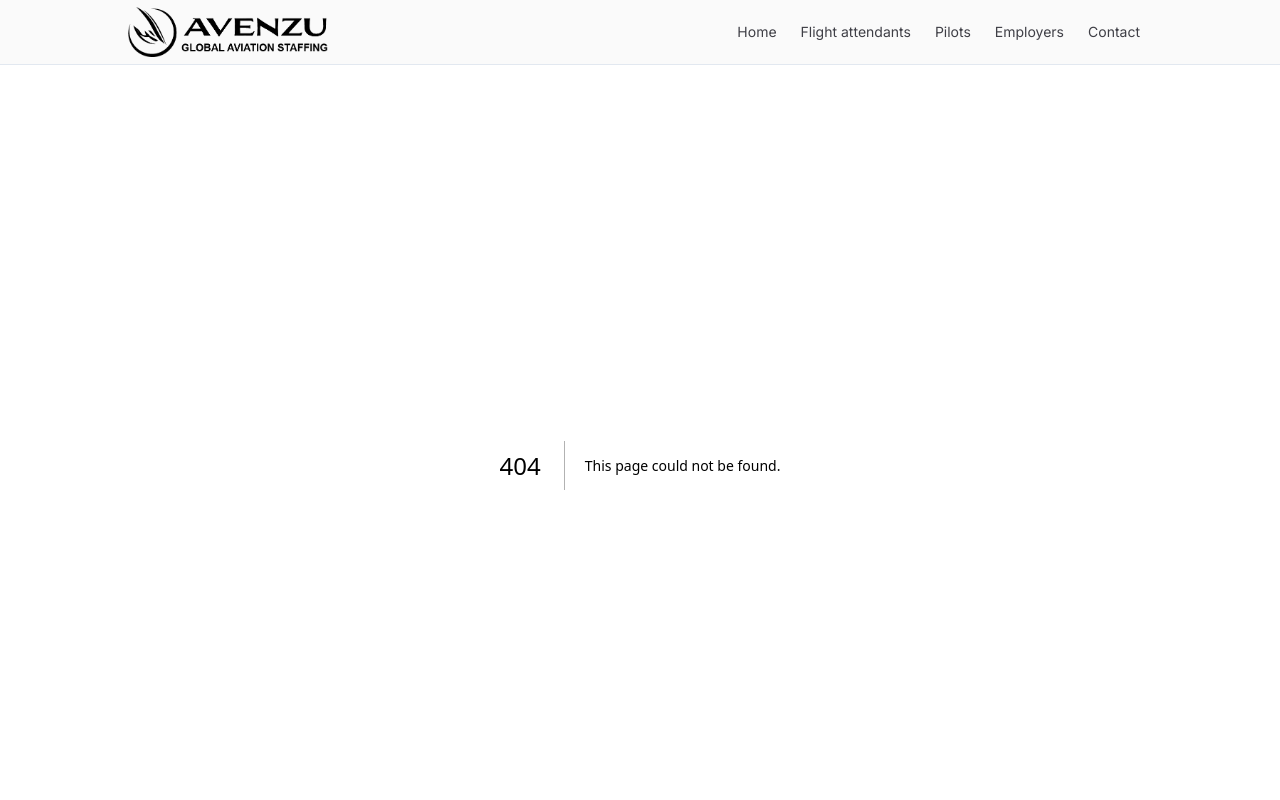
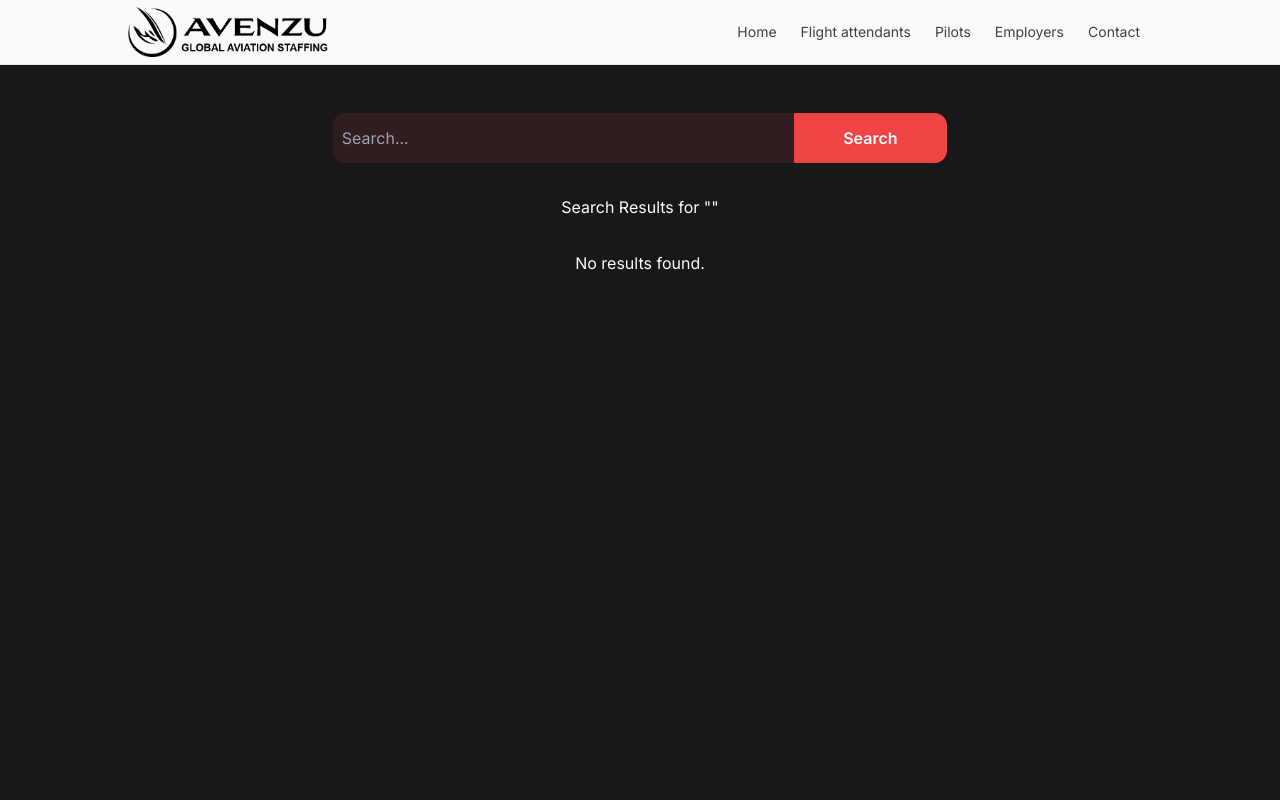
Before and after one commit to max-carver/avenzu_, a Next.js app: page /pilots/candidates/search in a window 1280 px wide. Before the commit this address had no page. Shown: the top 800 px of the page. Built offline with nearby package versions, Linux system fonts and the light colour scheme.

Commit message:
refactored search code

```diff
--- a/src/app/search/page.tsx
+++ b/src/app/pilots/candidates/search/page.tsx
@@ -3,21 +3,31 @@
 import { useSearchParams } from "next/navigation";
 import { PilotSubmission } from "@/lib/data";
 import SearchInput from "@/components/form/SearchInput";
+import { useEffect, useState } from "react";
 
 const SearchResultsPage = () => {
+  const [searchResults, setSearchResults] = useState<PilotSubmission[]>([]);
   const searchParams = useSearchParams();
   const searchQuery = searchParams.get("q");
-  const searchResults = searchParams.get("results");
-  const parsedResults = JSON.parse(
-    decodeURIComponent(searchResults as string)
-  ) as PilotSubmission[];
+
+  const handleSearchResults = (newResults: PilotSubmission[]) => {
+    setSearchResults(newResults);
+  };
+
+  useEffect(() => {
+    let storedResults: string | null = "";
+    storedResults = sessionStorage.getItem("searchResults");
+    if (storedResults) {
+      setSearchResults(JSON.parse(storedResults));
+    }
+  }, []);
   return (
     <section className="min-h-screen flex flex-col items-center justify-start gap-12 md:gap-8 py-12 px-8 md:px-16 lg:px-32 bg-zinc-900 text-zinc-50">
-      <SearchInput />
+      <SearchInput onSearch={handleSearchResults} />
       <h1>Search Results for "{searchQuery}"</h1>
-      {parsedResults.length > 0 ? (
+      {searchResults.length > 0 ? (
         <div className="bg-zinc-50 p-6 rounded-md shadow-xl overflow-scroll overflow-x-hidden h-screen w-full flex flex-col gap-y-4">
-          {parsedResults.map((pilot, index) => (
+          {searchResults.map((pilot: PilotSubmission, index: number) => (
             <div
               key={index}
               className="rounded p-3 shadow-sm border border-zinc-200 text-zinc-900"
--- a/src/components/form/SearchInput.tsx
+++ b/src/components/form/SearchInput.tsx
@@ -5,7 +5,11 @@ import { FormEvent, useState } from "react";
 import { PilotSubmission } from "@/lib/data";
 import { useRouter } from "next/navigation";
 
-const SearchInput = () => {
+interface SearchInputProps {
+  onSearch?: (results: PilotSubmission[]) => void;
+}
+
+const SearchInput = ({ onSearch }: SearchInputProps) => {
   const router = useRouter();
   const [searchTerm, setSearchTerm] = useState<string>("");
 
@@ -14,10 +18,12 @@ const SearchInput = () => {
     const response = await getSearch(searchTerm);
     if (typeof response === "string") {
       const data = JSON.parse(response) as PilotSubmission[];
+      if (onSearch) {
+        onSearch(data);
+      }
+      sessionStorage.setItem("searchResults", JSON.stringify(data));
       router.push(
-        `/search?q=${encodeURIComponent(
-          searchTerm
-        )}&results=${encodeURIComponent(JSON.stringify(data))}`
+        `/pilots/candidates/search?q=${encodeURIComponent(searchTerm)}`
       );
     } else {
       console.error("Error fetching data");
@@ -33,7 +39,7 @@ const SearchInput = () => {
         type="text"
         name="search"
         id="search"
-        className="rounded-xl px-2 py-3 text-zinc-900 border outline-none border-transparent focus:border-red-500 w-3/4 rounded-r-none bg-red-500/10"
+        className="rounded-xl px-2 py-3 text-zinc-50 border outline-none border-transparent focus:border-red-500 w-3/4 rounded-r-none bg-red-500/10"
         onChange={(e) => setSearchTerm(e.target.value)}
         value={searchTerm}
         placeholder="Search..."
```
